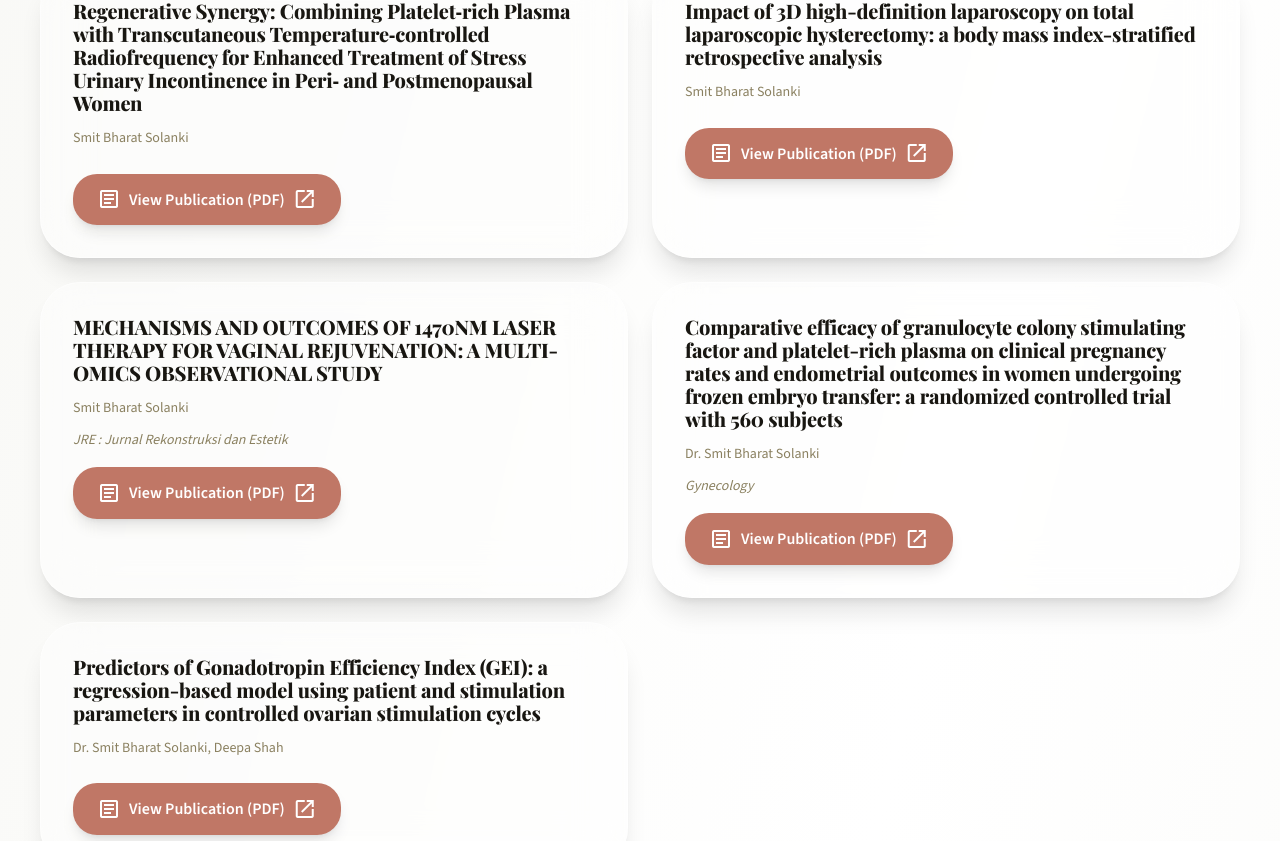
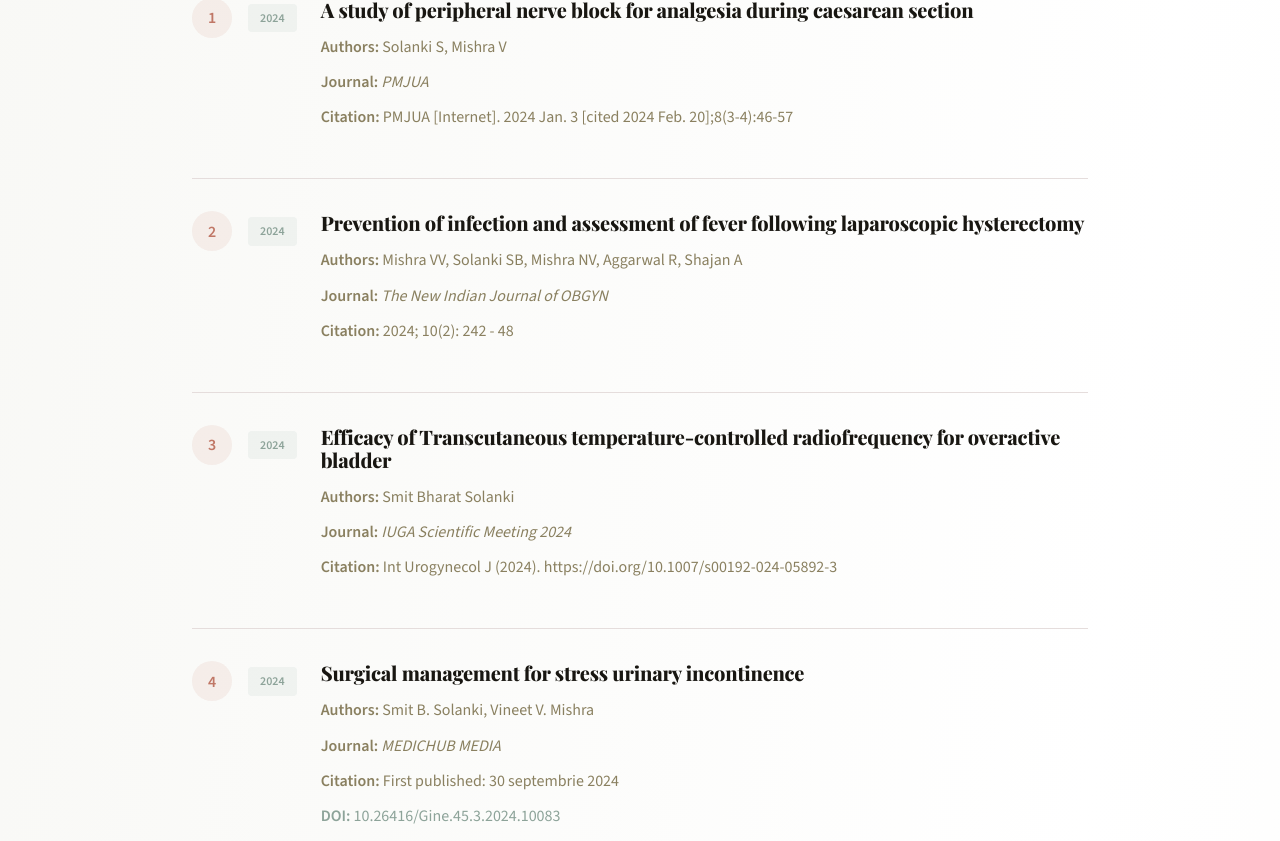
Before and after one commit to Prat05devs/DrSolanki, a Next.js app: page /research-insights in a window 1280 px wide. Shown: the part 893-1734 px from the top of the page. Built offline with nearby package versions, Linux system fonts and the light colour scheme.

Commit message:
citations

```diff
--- a/src/app/research-insights/page.tsx
+++ b/src/app/research-insights/page.tsx
@@ -9,7 +9,10 @@ interface Publication {
   title: string;
   author: string;
   journal?: string;
-  pdfPath: string;
+  year?: number;
+  doi?: string;
+  pdfPath?: string;
+  citation?: string;
 }
 
 interface Presentation {
@@ -19,37 +22,223 @@ interface Presentation {
 
 export default function ResearchInsightsPage() {
   const publications: Publication[] = [
+    // 2024 Publications
     {
       id: 1,
-      title: "Regenerative Synergy: Combining Platelet‑rich Plasma with Transcutaneous Temperature‑controlled Radiofrequency for Enhanced Treatment of Stress Urinary Incontinence in Peri‑ and Postmenopausal Women",
+      title: "A study of peripheral nerve block for analgesia during caesarean section",
+      author: "Solanki S, Mishra V",
+      journal: "PMJUA",
+      year: 2024,
+      citation: "PMJUA [Internet]. 2024 Jan. 3 [cited 2024 Feb. 20];8(3-4):46-57"
+    },
+    {
+      id: 2,
+      title: "Prevention of infection and assessment of fever following laparoscopic hysterectomy",
+      author: "Mishra VV, Solanki SB, Mishra NV, Aggarwal R, Shajan A",
+      journal: "The New Indian Journal of OBGYN",
+      year: 2024,
+      citation: "2024; 10(2): 242 - 48"
+    },
+    {
+      id: 3,
+      title: "Efficacy of Transcutaneous temperature-controlled radiofrequency for overactive bladder",
       author: "Smit Bharat Solanki",
+      journal: "IUGA Scientific Meeting 2024",
+      year: 2024,
+      citation: "Int Urogynecol J (2024). https://doi.org/10.1007/s00192-024-05892-3"
+    },
+    {
+      id: 4,
+      title: "Surgical management for stress urinary incontinence",
+      author: "Smit B. Solanki, Vineet V. Mishra",
+      journal: "MEDICHUB MEDIA",
+      year: 2024,
+      doi: "10.26416/Gine.45.3.2024.10083",
+      citation: "First published: 30 septembrie 2024"
+    },
+    {
+      id: 5,
+      title: "Evaluating the impact of the Cordia® digital health platform on maternal care in underserved areas: a pilot study",
+      author: "Smit B. Solanki",
+      journal: "MEDICHUB MEDIA",
+      year: 2024,
+      doi: "10.26416/Gine.46.4.2024.10361",
+      citation: "First published: 29 noiembrie 2024"
+    },
+    {
+      id: 6,
+      title: "Laparoscopy in urogynecology: advances, challenges and future directions",
+      author: "Smit B. Solanki, Vineet V. Mishra",
+      journal: "MEDICHUB MEDIA",
+      year: 2024,
+      doi: "10.26416/Gine.46.4.2024.10364",
+      citation: "First published: 29 noiembrie 2024"
+    },
+    {
+      id: 7,
+      title: "Transcutaneous Temperature-controlled Radiofrequency for Vaginal Rejuvenation",
+      author: "Solanki, Smit Bharat; Mishra, Vineet; Mishra, Nita; Desai, Sejal Ajmera; Alinsod, Red",
+      journal: "Journal of Mid-life Health",
+      year: 2024,
+      doi: "10.4103/jmh.jmh_32_24",
+      citation: "15(4):p 250-257, Oct–Dec 2024"
+    },
+    // 2025 Publications
+    {
+      id: 8,
+      title: "Pregnancy after kidney transplantation: effect on maternal and foetal health",
+      author: "Solanki, S., & Mishra, V.",
+      journal: "KIDNEYS",
+      year: 2025,
+      doi: "10.22141/2307-1257.14.1.2025.489",
+      citation: "14(1), 2025"
+    },
+    {
+      id: 9,
+      title: "Reducing Surgical Site Infections in Laparoscopic Gynecology: A Comparative Study of the Aesculap Aicon Sterile Container System vs. Traditional Packaging",
+      author: "Solanki SB, Dhiman AS, Mishra V",
+      journal: "Journal of Patient Safety and Quality Improvement",
+      year: 2025,
+      doi: "10.22038/psj.2025.85955.1459",
+      citation: "13(1): 3-9, 2025"
+    },
+    {
+      id: 10,
+      title: "Comparative efficacy of granulocyte colony stimulating factor and platelet-rich plasma on clinical pregnancy rates and endometrial outcomes in women undergoing frozen embryo transfer: a randomized controlled trial with 560 subjects",
+      author: "Solanki SB",
+      journal: "Ginecologia.ro",
+      year: 2025,
+      citation: "47(1):46-52, 2025",
+      pdfPath: "/pdfs/article4.pdf"
+    },
+    {
+      id: 11,
+      title: "Takotsubo Cardiomyopathy Following Intravaginal Local Anesthetic with Epinephrine in a Patient Undergoing McIndoe Vaginoplasty: A Rare Perioperative Event",
+      author: "Solanki SB, Patel S",
+      journal: "J South Asian Feder Obst Gynae",
+      year: 2025,
+      citation: "17(2):223–225, 2025"
+    },
+    {
+      id: 12,
+      title: "Managing pregnancy in a patient with Von Willebrand disease: a case report of tailored hemostatic care",
+      author: "Solanki SB",
+      journal: "Ginecologia.ro",
+      year: 2025,
+      citation: "48(2):15-18, 2025"
+    },
+    {
+      id: 13,
+      title: "Regenerative Synergy: Combining Platelet-rich Plasma with Transcutaneous Temperature-controlled Radiofrequency for Enhanced Treatment of Stress Urinary Incontinence in Peri- and Postmenopausal Women",
+      author: "Solanki, Smit Bharat",
+      journal: "Journal of Mid-life Health",
+      year: 2025,
+      doi: "10.4103/jmh.jmh_34_25",
+      citation: "16(2):p 179-185, Apr–Jun 2025",
       pdfPath: "/pdfs/article1.pdf"
     },
     {
-      id: 2,
+      id: 14,
       title: "Impact of 3D high-definition laparoscopy on total laparoscopic hysterectomy: a body mass index-stratified retrospective analysis",
-      author: "Smit Bharat Solanki",
+      author: "Solanki SB, Mishra VV, Dhiman AS",
+      journal: "Ann Saudi Med",
+      year: 2025,
+      doi: "10.5144/0256-4947.2025.243",
+      citation: "45(4): 243-248, 2025",
       pdfPath: "/pdfs/article2.pdf"
     },
     {
-      id: 3,
+      id: 15,
+      title: "Botulinum Toxin for Refractory Vaginismus: A Prospective, Randomized, Controlled Trial",
+      author: "S Solanki",
+      journal: "Continence",
+      year: 2025,
+      doi: "10.1016/j.cont.2025.102165",
+      citation: "Volume 15, Supplement, 2025"
+    },
+    {
+      id: 16,
+      title: "Two triggers, no oocytes: a rare case of genuine empty follicle syndrome overcome by dual trigger protocol",
+      author: "Solanki SB",
+      journal: "Ginecologia.ro",
+      year: 2025,
+      citation: "49(3):24-25, 2025"
+    },
+    {
+      id: 17,
+      title: "Entrapment of the intrauterine device removing hook during difficult Mirena removal: a case report",
+      author: "Solanki SB, Rathore AS, Patel S",
+      journal: "Ginecologia.ro",
+      year: 2025,
+      citation: "49(3):42-44, 2025"
+    },
+    {
+      id: 18,
+      title: "Assessment of Bladder Neck Mobility in Stress Urinary Incontinence Using Rotational Angles and Pubourethral Distance: A Transperineal Ultrasonography Study",
+      author: "Smit Bharat Solanki",
+      journal: "IUGA/EUGA Joint Meeting 2025",
+      year: 2025,
+      citation: "IUGA 50th Annual Meeting – Barcelona, June 18-21, 2025"
+    },
+    {
+      id: 19,
+      title: "Evaluating the Efficacy of Pelvic Floor Muscle Training Enhanced by Biofeedback in Postpartum Women With Pelvic Organ Prolapse Symptoms",
+      author: "Smit Bharat Solanki",
+      journal: "IUGA/EUGA Joint Meeting 2025",
+      year: 2025,
+      citation: "IUGA 50th Annual Meeting – Barcelona, June 18-21, 2025"
+    },
+    {
+      id: 20,
+      title: "Overcoming Refractory Vaginismus with Intra-vaginal Botulinum Toxin: A Case of Restored Marital Harmony",
+      author: "Solanki S, Nayani Z",
+      journal: "Journal of Psychosexual Health",
+      year: 2025,
+      doi: "10.1177/26318318251394062",
+      citation: "2025"
+    },
+    {
+      id: 21,
       title: "MECHANISMS AND OUTCOMES OF 1470NM LASER THERAPY FOR VAGINAL REJUVENATION: A MULTI-OMICS OBSERVATIONAL STUDY",
-      author: "Smit Bharat Solanki",
-      journal: "JRE : Jurnal Rekonstruksi dan Estetik",
+      author: "Smit Bharat Solanki, & Dutta, D.",
+      journal: "Jurnal Rekonstruksi Dan Estetik",
+      year: 2025,
+      doi: "10.20473/jre.v10i2.74266",
+      citation: "10(2): 90–101, 2025",
       pdfPath: "/pdfs/article3.pdf"
     },
     {
-      id: 4,
-      title: "Comparative efficacy of granulocyte colony stimulating factor and platelet-rich plasma on clinical pregnancy rates and endometrial outcomes in women undergoing frozen embryo transfer: a randomized controlled trial with 560 subjects",
-      author: "Dr. Smit Bharat Solanki",
-      journal: "Gynecology",
-      pdfPath: "/pdfs/article4.pdf"
+      id: 22,
+      title: "Pheochromocytoma in pregnancy: a case report and review of management challenges",
+      author: "Rathore AS, Solanki SB",
+      journal: "Ginecologia.ro",
+      year: 2025,
+      citation: "50(4):10-13, 2025"
     },
     {
-      id: 5,
+      id: 23,
       title: "Predictors of Gonadotropin Efficiency Index (GEI): a regression-based model using patient and stimulation parameters in controlled ovarian stimulation cycles",
-      author: "Dr. Smit Bharat Solanki, Deepa Shah",
+      author: "Solanki SB, Shah D",
+      journal: "Ginecologia.ro",
+      year: 2025,
+      citation: "50(4):24-29, 2025",
       pdfPath: "/pdfs/article5.pdf"
+    },
+    {
+      id: 24,
+      title: "Comparative analysis of recombinant FSH versus human menopausal gonadotropin on embryo profile and gonadotropin efficiency in IVF cycles: a matched cohort study",
+      author: "Solanki SB, Shah D",
+      journal: "Ginecologia.ro",
+      year: 2025,
+      citation: "50(4):38-43, 2025"
+    },
+    {
+      id: 25,
+      title: "Enhanced recovery pathway for total laparoscopic hysterectomy performed by a single freelancing gynecologic surgeon",
+      author: "Solanki SB",
+      journal: "Ginecologia.ro",
+      year: 2025,
+      citation: "50(4):44-48, 2025"
     }
   ];
 
@@ -127,49 +316,82 @@ export default function ResearchInsightsPage() {
               Published Research
             </span>
             <h2 className="text-2xl sm:text-3xl md:text-4xl font-[var(--font-playfair)] font-bold text-[#181611] dark:text-white mt-3 sm:mt-4 mb-4 sm:mb-6 leading-[1.15] tracking-[-0.01em] px-2">
-              Research Publications
+              Research Publications (2024-2025)
             </h2>
             <p className="text-[#8a8060] dark:text-gray-300 text-base sm:text-lg max-w-3xl mx-auto px-2">
-              Our peer-reviewed research published in leading medical journals, advancing the field of gynecology and women&apos;s health.
+              Our peer-reviewed research published in leading medical journals over the last two years, advancing the field of gynecology and women&apos;s health.
             </p>
           </div>
 
-          <div className="grid grid-cols-1 md:grid-cols-2 gap-4 sm:gap-6">
-            {publications.map((pub) => (
-              <div
+          <div className="max-w-4xl mx-auto">
+            <ol className="space-y-0">
+              {publications.map((pub, index) => (
+                <li
                   key={pub.id}
-                className="group relative bg-white/40 dark:bg-white/5 backdrop-blur-xl rounded-xl sm:rounded-2xl p-4 sm:p-6 md:p-8 border border-white/50 dark:border-white/10 shadow-xl hover:shadow-2xl transition-all duration-300 hover:-translate-y-1"
+                  className="py-6 sm:py-8 border-b border-[#e5dddc] dark:border-white/10 last:border-b-0"
                 >
-                <div className="absolute inset-0 bg-[#C07766]/5 rounded-xl sm:rounded-2xl opacity-0 group-hover:opacity-100 transition-opacity duration-300"></div>
-                  <div className="relative z-10">
-                  <div className="flex items-start justify-between gap-3 sm:gap-4 mb-3 sm:mb-4">
+                  <div className="flex flex-col sm:flex-row gap-4 sm:gap-6">
+                    {/* Number */}
+                    <div className="flex-shrink-0">
+                      <div className="flex items-center gap-3 sm:gap-4">
+                        <span className="flex-shrink-0 size-8 sm:size-10 bg-[#C07766]/10 dark:bg-[#C07766]/20 text-[#C07766] dark:text-[#C07766] font-bold rounded-full flex items-center justify-center text-sm sm:text-base">
+                          {index + 1}
+                        </span>
+                        {pub.year && (
+                          <span className="px-2.5 sm:px-3 py-1 bg-[#8DA399]/10 dark:bg-[#8DA399]/20 text-[#8DA399] dark:text-[#8DA399] text-xs font-semibold rounded">
+                            {pub.year}
+                          </span>
+                        )}
+                      </div>
+                    </div>
+
+                    {/* Content */}
                     <div className="flex-1 min-w-0">
-                      <h3 className="text-base sm:text-lg md:text-xl font-[var(--font-playfair)] font-bold text-[#181611] dark:text-white mb-2 sm:mb-3 leading-[1.3] tracking-[-0.01em] break-words">
+                      <h3 className="text-base sm:text-lg md:text-xl font-[var(--font-playfair)] font-bold text-[#181611] dark:text-white mb-2 sm:mb-3 leading-[1.4] tracking-[-0.01em]">
                         {pub.title}
                       </h3>
-                      <p className="text-[#8a8060] dark:text-gray-300 text-xs sm:text-sm font-medium mb-1 sm:mb-2">
-                        {pub.author}
+
+                      <div className="space-y-1.5 sm:space-y-2 mb-3 sm:mb-4">
+                        <p className="text-[#8a8060] dark:text-gray-300 text-sm sm:text-base font-medium">
+                          <span className="font-semibold">Authors:</span> {pub.author}
                         </p>
+
                         {pub.journal && (
-                        <p className="text-[#8a8060] dark:text-gray-400 text-xs sm:text-sm italic">
-                          {pub.journal}
+                          <p className="text-[#8a8060] dark:text-gray-400 text-sm sm:text-base">
+                            <span className="font-semibold">Journal:</span> <span className="italic">{pub.journal}</span>
+                          </p>
+                        )}
+
+                        {pub.citation && (
+                          <p className="text-[#8a8060] dark:text-gray-500 text-sm sm:text-base">
+                            <span className="font-semibold">Citation:</span> {pub.citation}
+                          </p>
+                        )}
+
+                        {pub.doi && (
+                          <p className="text-[#8DA399] dark:text-[#8DA399] text-sm sm:text-base font-medium">
+                            <span className="font-semibold">DOI:</span> {pub.doi}
                           </p>
                         )}
                       </div>
-                  </div>
+
+                      {pub.pdfPath && (
                         <a
                           href={pub.pdfPath}
                           target="_blank"
                           rel="noopener noreferrer"
-                    className="inline-flex items-center gap-2 px-4 sm:px-6 py-2.5 sm:py-3 bg-[#C07766] hover:bg-[#C07766]/90 text-white font-semibold rounded-lg sm:rounded-xl shadow-lg hover:shadow-xl transition-all duration-300 group/btn text-sm sm:text-base touch-manipulation w-full sm:w-auto justify-center"
+                          className="inline-flex items-center gap-2 px-4 sm:px-5 py-2 sm:py-2.5 bg-[#C07766] hover:bg-[#C07766]/90 text-white font-medium rounded-lg transition-colors text-sm sm:text-base touch-manipulation"
                         >
-                    <span className="material-symbols-outlined text-lg sm:text-xl">article</span>
-                    <span className="text-xs sm:text-base">View Publication (PDF)</span>
-                    <span className="material-symbols-outlined text-sm group-hover/btn:translate-x-1 transition-transform">open_in_new</span>
+                          <span className="material-symbols-outlined text-base sm:text-lg">article</span>
+                          <span>View PDF</span>
+                          <span className="material-symbols-outlined text-xs">open_in_new</span>
                         </a>
+                      )}
                     </div>
                   </div>
+                </li>
               ))}
+            </ol>
           </div>
         </div>
       </section>
@@ -196,9 +418,7 @@ export default function ResearchInsightsPage() {
                 className="relative"
               >
                 <div className="flex items-center gap-3 sm:gap-4 mb-4 sm:mb-6">
-                  <div className="flex-shrink-0 size-12 sm:size-16 bg-[#8DA399] rounded-xl sm:rounded-2xl flex items-center justify-center text-white font-bold text-xl sm:text-2xl">
-                    {presentation.year}
-                    </div>
+
                   <div>
                     <h3 className="text-xl sm:text-2xl font-[var(--font-playfair)] font-bold text-[#181611] dark:text-white leading-[1.15] tracking-[-0.01em]">
                       {presentation.year}
```
Also changed, not shown: src/components/sections/home/HeroSection.tsx (+0 -15 lines). Lines whose indentation alone changed are shown as unchanged.
